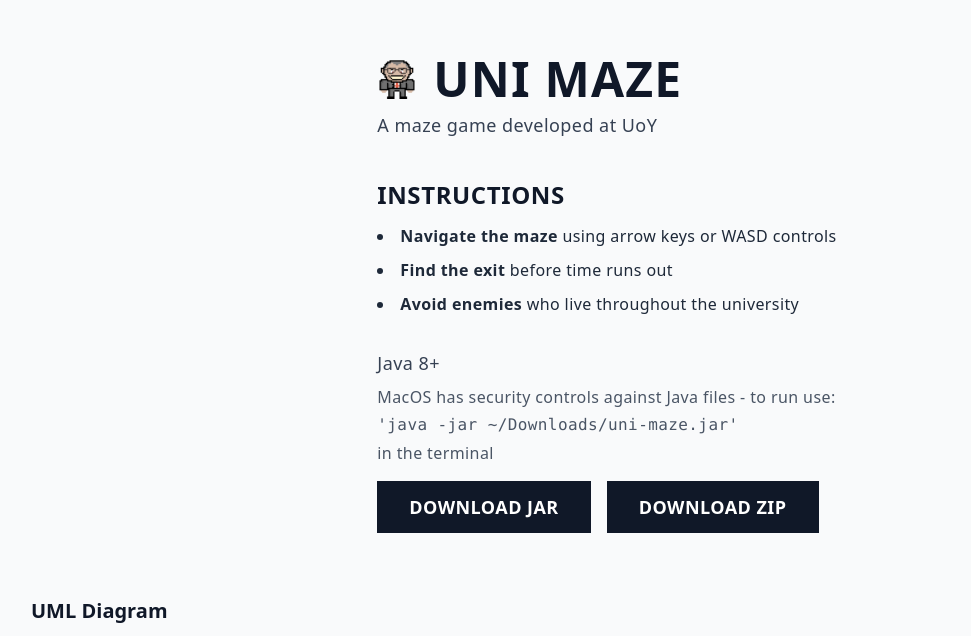
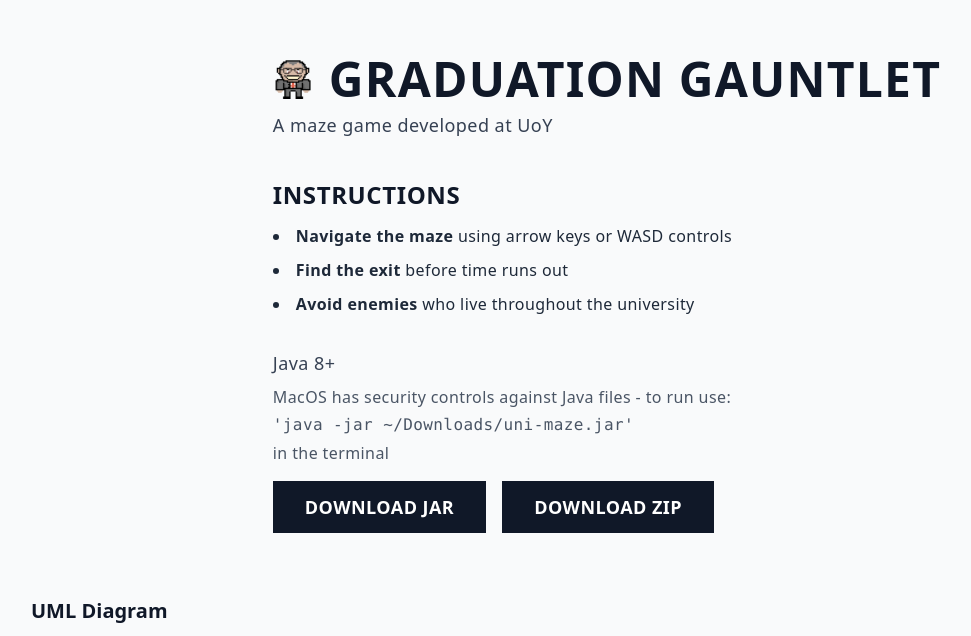
Before and after one commit to MichaelK999/Java-Maze, a React (Vite) app: page / in a window 1280 px wide. Shown: the part 145-781 px from the top of the page, without its empty margins (33-1004 px from the left). Built offline with nearby package versions, Linux system fonts and the light colour scheme.

Commit message:
changed title

```diff
--- a/src/App.jsx
+++ b/src/App.jsx
@@ -7,7 +7,7 @@ function App() {
         <div className="flex items-center gap-4">
           <img src="enemy.png" alt="Enemy" className="w-10 h-10" />
           <h1 className="text-5xl font-bold tracking-wide text-gray-900">
-            UNI MAZE
+            GRADUATION GAUNTLET
           </h1>
         </div>
 
```
